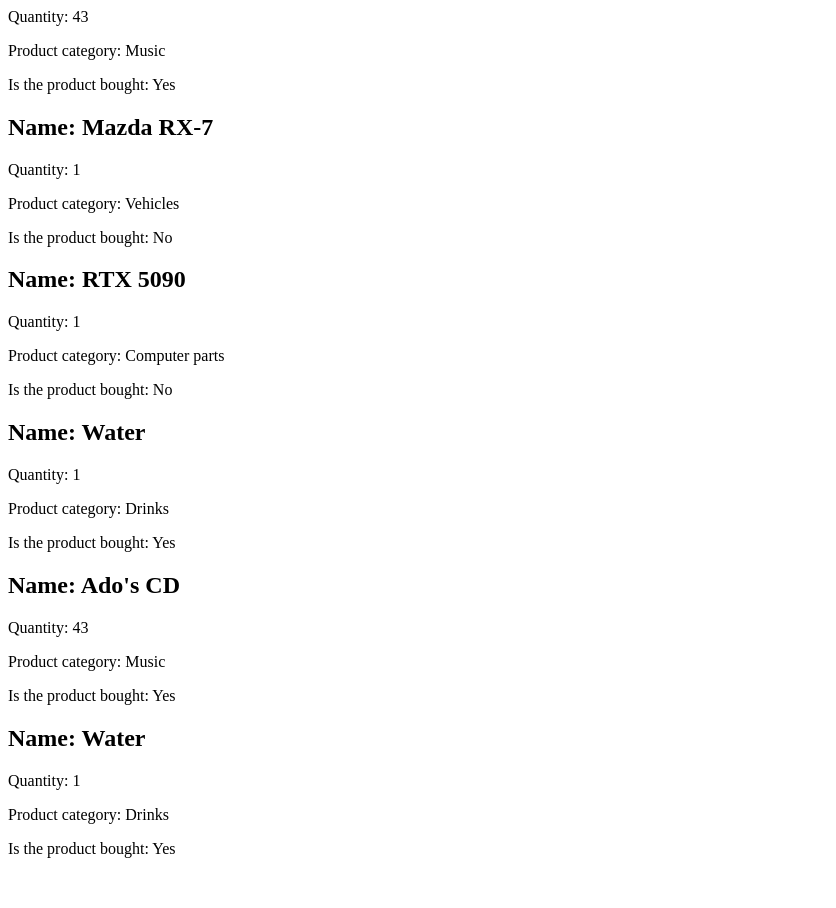
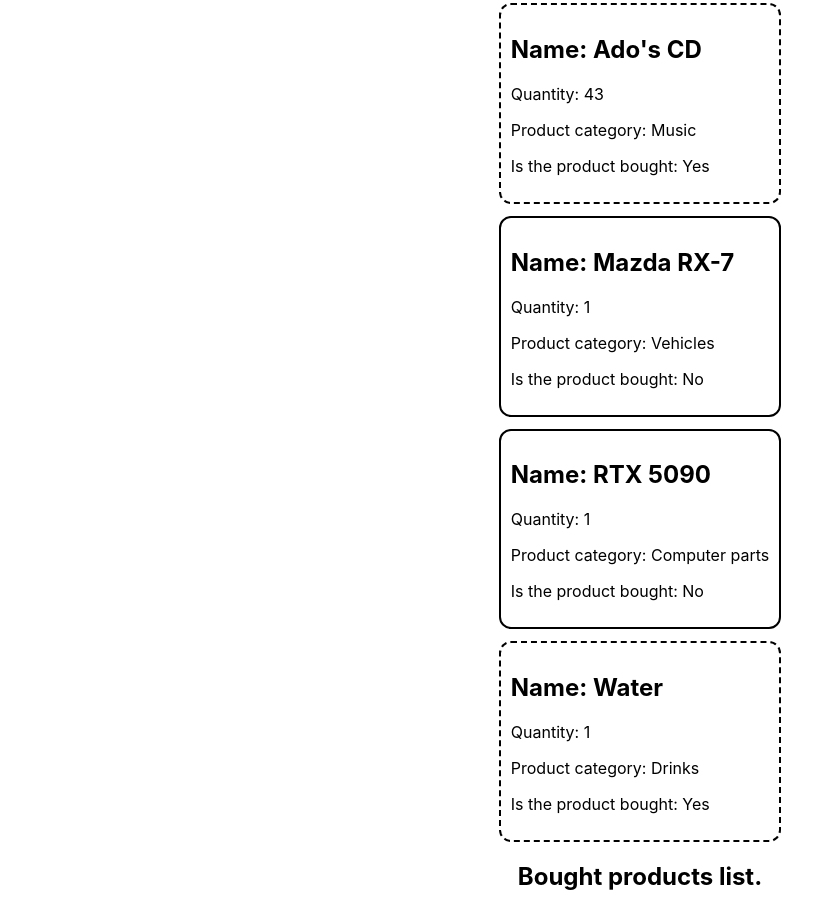
Before and after one commit to sseraflm/shopping-list, a plain HTML site: page index.html in a window 1280 px wide. Shown: the part 191-1099 px from the top of the page, without its empty margins (0-836 px from the left). Before the commit the page ends 1065 px from the top, so only its background shows below. Drawn offline with Linux system fonts and the light colour scheme.

Commit message:
feat: add bought products heading

```diff
--- a/index.html
+++ b/index.html
@@ -4,12 +4,14 @@
         <meta charset="UTF-8" />
         <meta name="viewport" content="width=device-width, initial-scale=1.0" />
         <title>Document</title>
+        <link rel="stylesheet" href="style.css" />
     </head>
     <body>
         <h1>Shopping list</h1>
         <p id="productCount"></p>
         <p id="boughtProductCount"></p>
         <div id="productList"></div>
+        <h2>Bought products list.</h2>
         <div id="boughtProductList"></div>
         <script src="script.js"></script>
     </body>
```
